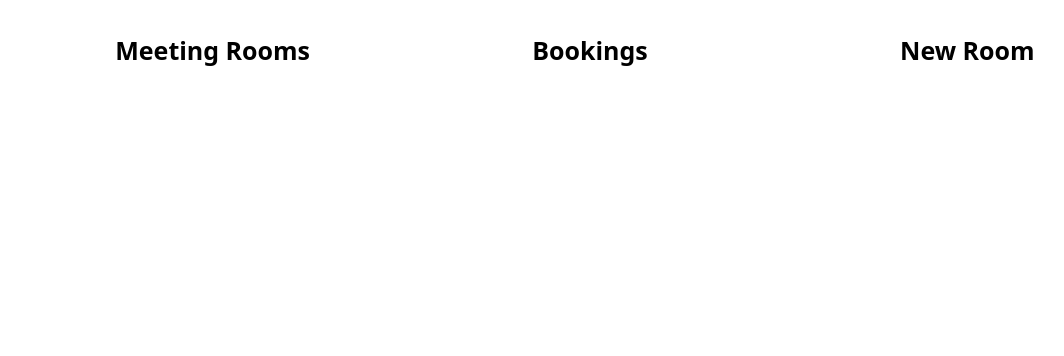
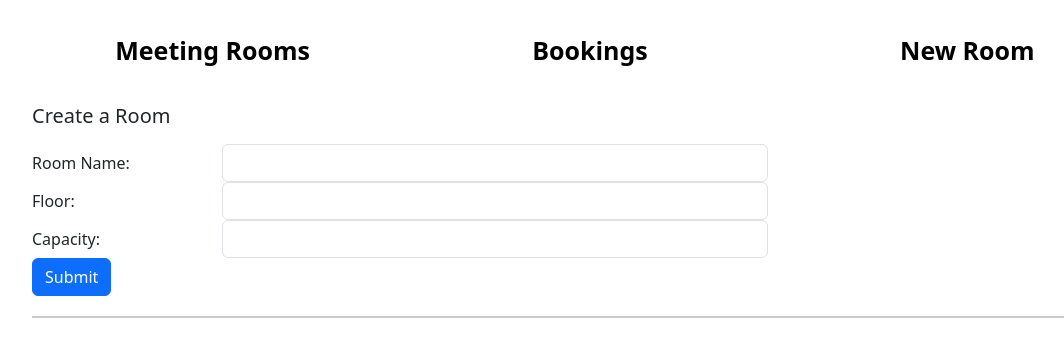
Before and after one commit to arupay/blackstone, a React (Create React App) app in the folder front-end/: page /meetingrooms/new in a window 1280 px wide. Shown: the top 356 px of the page, without its empty margins (50-1114 px from the left). Built offline with nearby package versions, Linux system fonts and the light colour scheme; no server answers.

Commit message:
added functionality for new room creation, booking single rooms, and deleting bookings

```diff
--- a/front-end/src/Components/BookRoomForm.js
+++ b/front-end/src/Components/BookRoomForm.js
@@ -2,23 +2,62 @@ import React, { useState } from "react";
 import { Form, Button, Row, Col } from "react-bootstrap";
 import DatePicker from "react-datepicker";
 import "react-datepicker/dist/react-datepicker.css";
+import axios from "axios";
+import { useParams } from "react-router-dom";
+
+const API = process.env.REACT_APP_API_URL;
 
 function BookRoomForm() {
   const [startDate, setStartDate] = useState(new Date());
   const [endDate, setEndDate] = useState(new Date());
   const [meetingName, setMeetingName] = useState("");
   const [attendees, setAttendees] = useState("");
-
+  const { id } = useParams();
   const filterPassedTime = (time) => {
     const currentDate = new Date();
     const selectedDate = new Date(time);
     return currentDate.getTime() < selectedDate.getTime();
   };
+  const submitBookingRequest = (event) => {
+    event.preventDefault();
+
+    if (!meetingName || !attendees || !startDate || !endDate) {
+      alert("All fields must be filled!");
+      return;
+    }
+
+    const startUTC = startDate.toISOString();
+    const endUTC = endDate.toISOString();
+
+    if (startDate >= endDate) {
+      alert("Start date must be before end date!");
+      return;
+    }
+
+    const bookingData = {
+      meeting_name: meetingName,
+      start_date: startUTC,
+      end_date: endUTC,
+      attendees,
+      meeting_room_id: id,
+    };
+
+    axios
+      .post(`${API}/bookings`, bookingData)
+      .then((response) => {
+        console.log(response);
+        alert("Booking successful!");
+      })
+      .catch((error) => {
+        alert("Booking failed!");
+        console.error("Error submitting the booking:", error);
+      });
+  };
 
   return (
     <div className="mt-3">
       <h5>Book Room:</h5>
-      <Form>
+      <Form onSubmit={submitBookingRequest}>
         <Form.Group as={Row}>
           <Form.Label column sm="2">
             Meeting Name:
@@ -43,7 +82,7 @@ function BookRoomForm() {
               showTimeSelect
               filterTime={filterPassedTime}
               timeFormat="hh:mm aa"
-              timeIntervals={15}
+              timeIntervals={30}
               dateFormat="MM/dd/yyyy h:mm aa"
               className="form-control"
             />
@@ -61,7 +100,7 @@ function BookRoomForm() {
               showTimeSelect
               filterTime={filterPassedTime}
               timeFormat="hh:mm aa"
-              timeIntervals={15}
+              timeIntervals={30}
               dateFormat="MM/dd/yyyy h:mm aa"
               className="form-control"
             />
--- a/front-end/src/Components/BookingInfoCardLarge.js
+++ b/front-end/src/Components/BookingInfoCardLarge.js
@@ -1,12 +1,17 @@
 import { TbClockPlay, TbClockStop } from "react-icons/tb";
 import { BsBuilding } from "react-icons/bs";
 import formatDate from "../utilities/formatDate";
+import { useNavigate } from "react-router-dom";
 
 function BookingInfoCardLarge(props) {
+  const navigate = useNavigate();
   const { booking } = props;
   return (
     <div className="mt-3">
-      <div className="card mb-2 room-card">
+      <div
+        className="card mb-2 room-card"
+        onClick={() => navigate(`/bookings/${booking.id}`)}
+      >
         <div className="card-body">
           <h4 className="card-title mb-3">{booking.meeting_name} </h4>
           <h6 className=" mb-2">{booking.name} </h6>
--- a/front-end/src/Components/FindAvailableRooms.js
+++ b/front-end/src/Components/FindAvailableRooms.js
@@ -29,7 +29,7 @@ function FindAvailableRooms() {
               showTimeSelect
               filterTime={filterPassedTime}
               timeFormat="hh:mm aa"
-              timeIntervals={15}
+              timeIntervals={30}
               dateFormat="MM/dd/yyyy h:mm aa"
               className="form-control"
             />
@@ -47,7 +47,7 @@ function FindAvailableRooms() {
               showTimeSelect
               filterTime={filterPassedTime}
               timeFormat="hh:mm aa"
-              timeIntervals={15}
+              timeIntervals={30}
               dateFormat="MM/dd/yyyy h:mm aa"
               className="form-control"
             />
--- a/front-end/src/Components/SingleBookingDetails.js
+++ b/front-end/src/Components/SingleBookingDetails.js
@@ -4,7 +4,7 @@ import { Button } from "react-bootstrap";
 import formatDate from "../utilities/formatDate";
 
 function SingleBookingDetails(props) {
-  const { meetingDetails } = props;
+  const { meetingDetails, onDelete } = props;
   return (
     <div className="mt-3">
       <div className="card mb-2 room-card">
@@ -26,7 +26,9 @@ function SingleBookingDetails(props) {
             <BsBuilding size="2em" />
             <span className="mx-2">Floor: {meetingDetails.floor}</span>
           </div>
-          <Button variant="danger">Cancel</Button>
+          <Button onClick={onDelete} variant="danger">
+            Cancel
+          </Button>
         </div>
       </div>
     </div>
--- a/front-end/src/Pages/NewRoom.js
+++ b/front-end/src/Pages/NewRoom.js
@@ -1,11 +1,85 @@
+import React, { useState } from "react";
+import { Form, Button, Row, Col } from "react-bootstrap";
+import axios from "axios";
+const API = process.env.REACT_APP_API_URL;
+
 function NewRoom(props) {
+  const [roomName, setRoomName] = useState("");
+  const [floor, setFloor] = useState("");
+  const [capacity, setCapacity] = useState("");
+  const handleSubmit = (event) => {
+    event.preventDefault();
+    const roomData = {
+      name: roomName,
+      floor: floor,
+      capacity: capacity,
+    };
+    axios
+      .post(`${API}/meeting-rooms`, roomData)
+      .then((response) => {
+        setRoomName("");
+        setFloor("");
+        setCapacity("");
+      })
+      .catch((error) => {
+        console.log(error);
+        // handle error, maybe show an error message to the user
+      });
+  };
 
+  return (
+    <div className="mt-3">
+      <h5 className="mb-3">Create a Room</h5>
+      <Form onSubmit={handleSubmit}>
+        <Form.Group as={Row}>
+          <Form.Label column sm="2">
+            Room Name:
+          </Form.Label>
+          <Col sm="6">
+            <Form.Control
+              type="text"
+              value={roomName}
+              required
+              onChange={(e) => setRoomName(e.target.value)}
+            />
+          </Col>
+        </Form.Group>
 
-    return (
-        <>
+        <Form.Group as={Row}>
+          <Form.Label column sm="2">
+            Floor:
+          </Form.Label>
+          <Col sm="6">
+            <Form.Control
+              type="number"
+              value={floor}
+              required
+              onChange={(e) => setFloor(e.target.value)}
+            />
+          </Col>
+        </Form.Group>
 
-        </>
-    )
+        <Form.Group as={Row}>
+          <Form.Label column sm="2">
+            Capacity:
+          </Form.Label>
+          <Col sm="6">
+            <Form.Control
+              type="number"
+              value={capacity}
+              onChange={(e) => setCapacity(e.target.value)}
+              required
+            />
+          </Col>
+        </Form.Group>
+
+        <Button variant="primary" type="submit">
+          Submit
+        </Button>
+      </Form>
+      <hr className="dark-line" />
+    </div>
+  );
 }
 
-export default NewRoom
+export default NewRoom;
--- a/front-end/src/Pages/SingleBooking.js
+++ b/front-end/src/Pages/SingleBooking.js
@@ -1,6 +1,6 @@
 import React, { useState, useEffect } from "react";
 import axios from "axios";
-import { useParams } from "react-router-dom";
+import { useParams, useNavigate } from "react-router-dom";
 import SingleBookingDetails from "../Components/SingleBookingDetails";
 
 const API = process.env.REACT_APP_API_URL;
@@ -8,6 +8,7 @@ const API = process.env.REACT_APP_API_URL;
 function SingleBooking(props) {
   const [meetingDetails, setMeetingDetails] = useState();
   const { id } = useParams();
+  const navigate = useNavigate();
   useEffect(() => {
     axios
       .get(`${API}/bookings/${id}`)
@@ -18,10 +19,27 @@ function SingleBooking(props) {
         console.log(err);
       });
   }, [id]);
+
+  const deleteBooking = () => {
+    if (window.confirm("Are you sure you want to delete this booking?")) {
+      axios
+        .delete(`${API}/bookings/${id}`)
+        .then((res) => {
+          console.log("Booking deleted successfully.");
+          navigate(`/`);
+        })
+        .catch((err) => {
+          console.log("Error deleting the booking:", err);
+        });
+    }
+  };
   return (
     <>
       {meetingDetails && (
-        <SingleBookingDetails meetingDetails={meetingDetails} />
+        <SingleBookingDetails
+          meetingDetails={meetingDetails}
+          onDelete={deleteBooking}
+        />
       )}
     </>
   );
```
